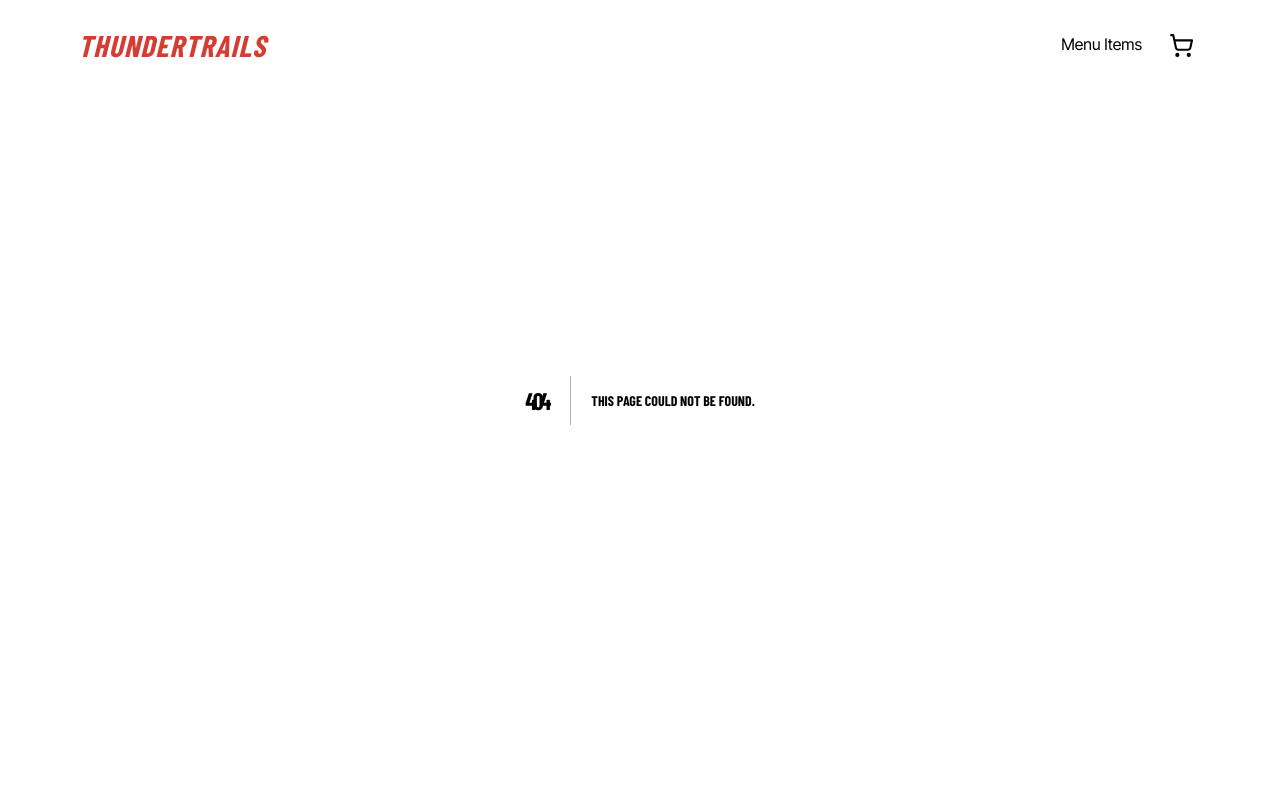
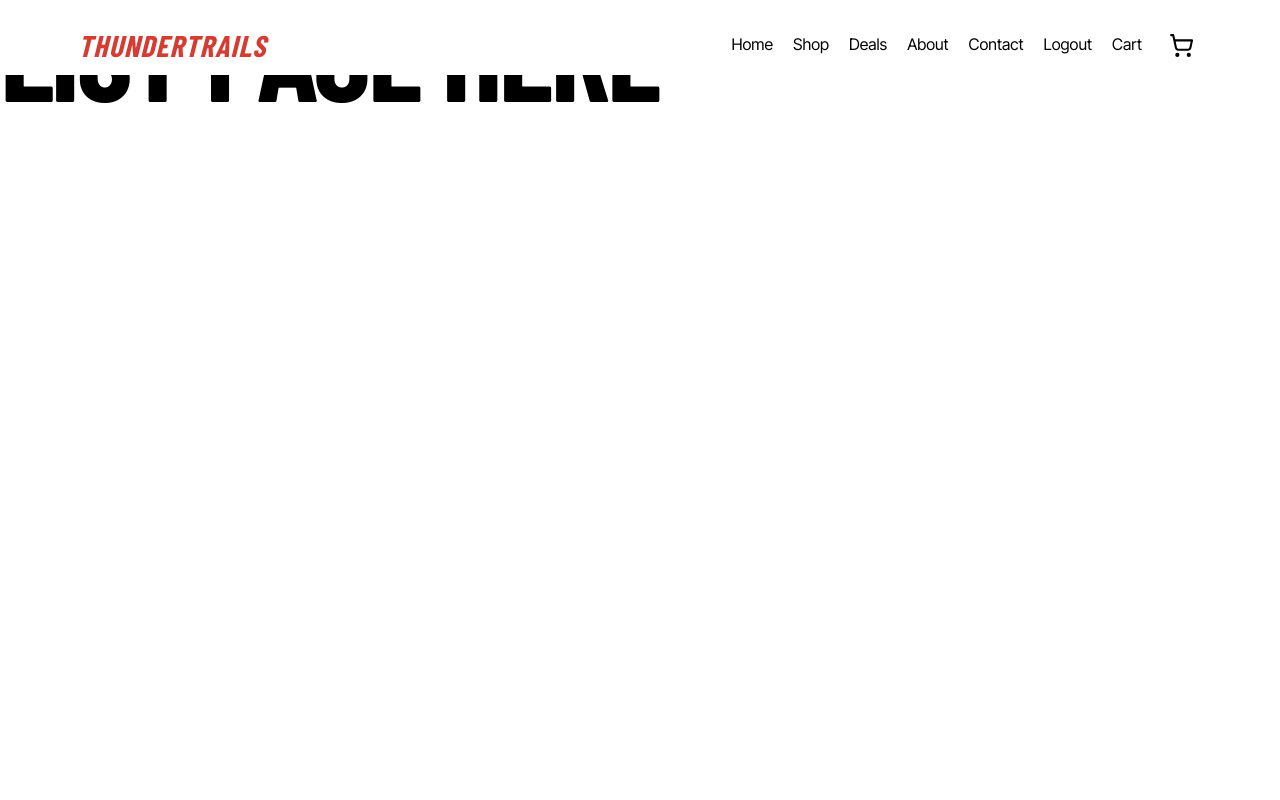
Before and after one commit to ChristianWare/Thundertrail, a Next.js app: page /list in a window 1280 px wide. Before the commit this address had no page. Shown: the top 800 px of the page. Built offline with nearby package versions, Linux system fonts and the light colour scheme; a web font is replaced by a local one.

Commit message:
Nav Start

```diff
--- a/src/app/layout.tsx
+++ b/src/app/layout.tsx
@@ -6,7 +6,6 @@ import {
 } from "next/font/google";
 import "./globals.css";
 import { Nav } from "@/components/Nav/Nav";
-import Footer from "@/components/Footer/Footer";
 
 const interTight = Inter_Tight({
   variable: "--interTight",
@@ -43,7 +42,6 @@ export default function RootLayout({
       >
         <Nav />
         {children}
-        <Footer />
       </body>
     </html>
   );
--- /dev/null
+++ b/src/app/list/page.tsx
@@ -0,0 +1,7 @@
+export default function ListPage() {
+  return (
+    <div>
+        <h1>List Page Here</h1>
+    </div>
+  )
+}
--- a/src/components/Nav/Nav.tsx
+++ b/src/components/Nav/Nav.tsx
@@ -1,13 +1,41 @@
-// import { getMenu } from "@/lib/shopify";
+"use state";
+
 import styles from "./Nav.module.css";
 import Logo from "../Logo/Logo";
 import Cart from "../../../public/icons/shoppingCart.svg";
-// import { Menu } from "@/lib/shopify/types";
-// import Link from "next/link";
-// import Search from "./Search";
+import Link from "next/link";
 
 export async function Nav() {
-  // const menu = await getMenu("next-js-frontend-menu");
+  const navItems = [
+    {
+      text: "Home",
+      href: "/",
+    },
+    {
+      text: "Shop",
+      href: "/shop",
+    },
+    {
+      text: "Deals",
+      href: "/deals",
+    },
+    {
+      text: "About",
+      href: "/about",
+    },
+    {
+      text: "Contact",
+      href: "/contact",
+    },
+    {
+      text: "Logout",
+      href: "/logout",
+    },
+    {
+      text: "Cart",
+      href: "/cart",
+    },
+  ];
 
   return (
     <header className={styles.header}>
@@ -15,19 +43,14 @@ export async function Nav() {
         <div className={styles.left}>
           <Logo />
         </div>
-        <div className={styles.middle}>
-          {/* <Search /> */}
-        </div>
+        <div className={styles.middle}></div>
         <div className={styles.right}>
           <ul className={styles.menu}>
-            {/* {menu.map((item: Menu) => (
-              <li key={item.title}>
-                <Link href={item.path} prefetch={true}>
-                  {item.title}
-                </Link>
+            {navItems.map((x, index) => (
+              <li className={styles.listItem} key={index}>
+                <Link href={x.href}>{x.text}</Link>
               </li>
-            ))} */}
-            <li>Menu Items</li>
+            ))}
           </ul>
           <div className={styles.iconContainer}>
             <Cart className={styles.icon} />
```
Also changed, not shown: src/app/[slug]/page.tsx (added, +7 -0 lines), src/app/login/page.tsx (added, +7 -0 lines).
